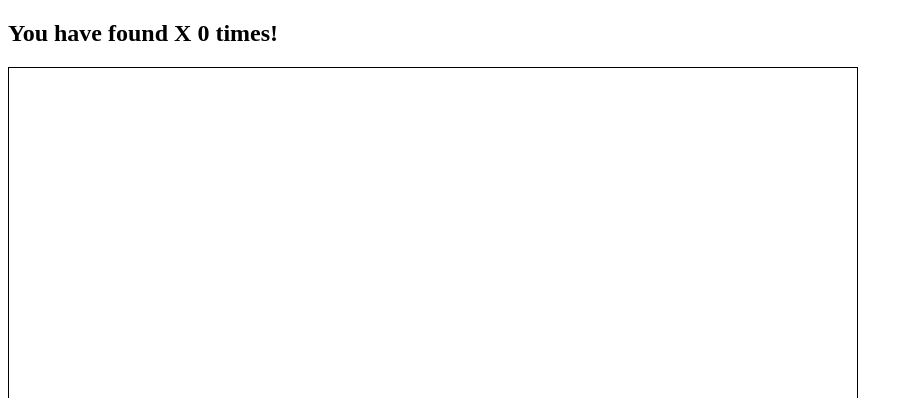
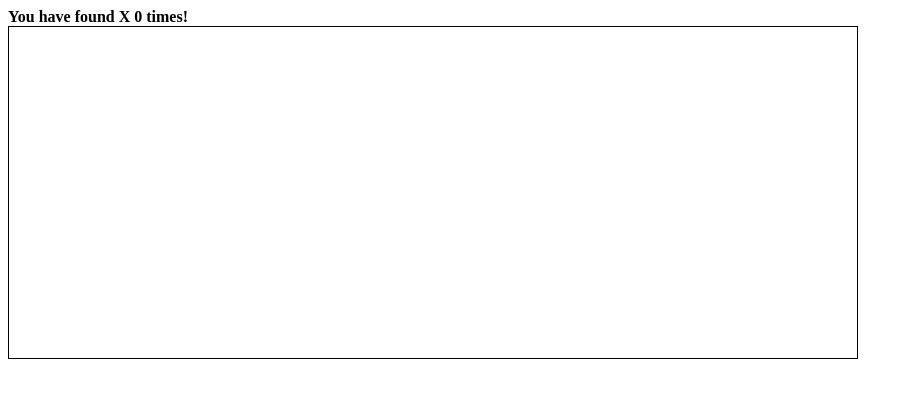
Before and after one commit to gokhansihli/grad-fe-tests, a React (Vite) app: page /test-4 in a window 1280 px wide. Shown: the top 398 px of the page, without its empty margins (0-913 px from the left). Built offline with nearby package versions, Linux system fonts and the light colour scheme.

Commit message:
Added score instead of h2

```diff
--- a/src/components/test-4/FindX.jsx
+++ b/src/components/test-4/FindX.jsx
@@ -27,7 +27,7 @@ export default function FindX() {
 
   return (
     <div>
-      <h2>You have found X {found} times!</h2>
+      <strong>{score}</strong>
       <table className="table-container">
         <tbody>
           {newGame.map((row, rowIndex) => {
```
